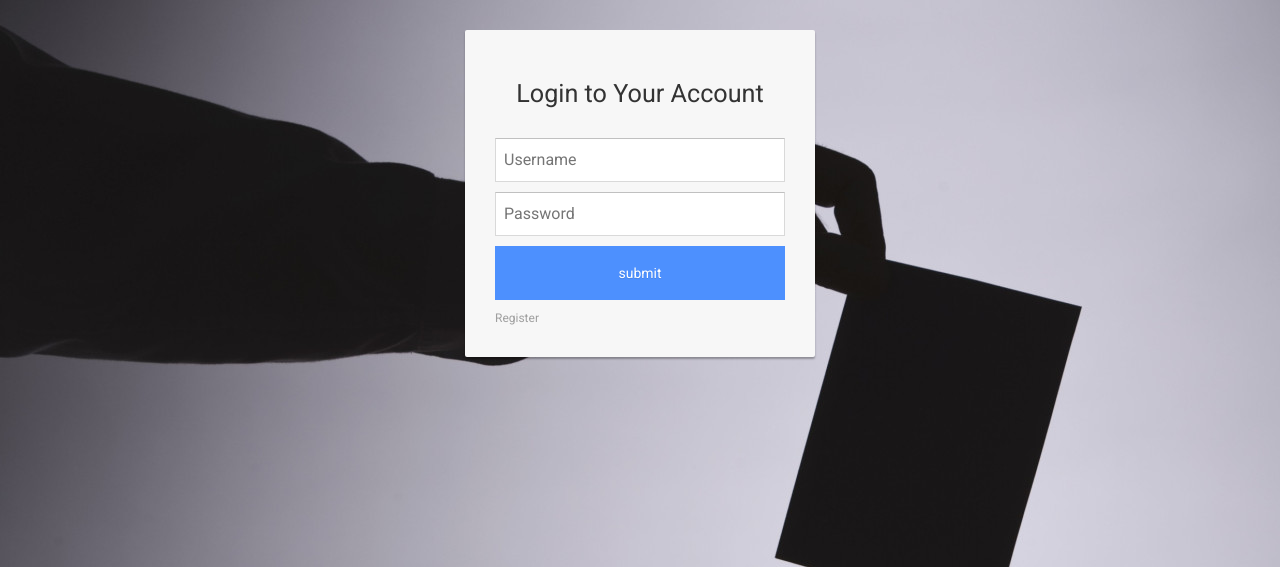
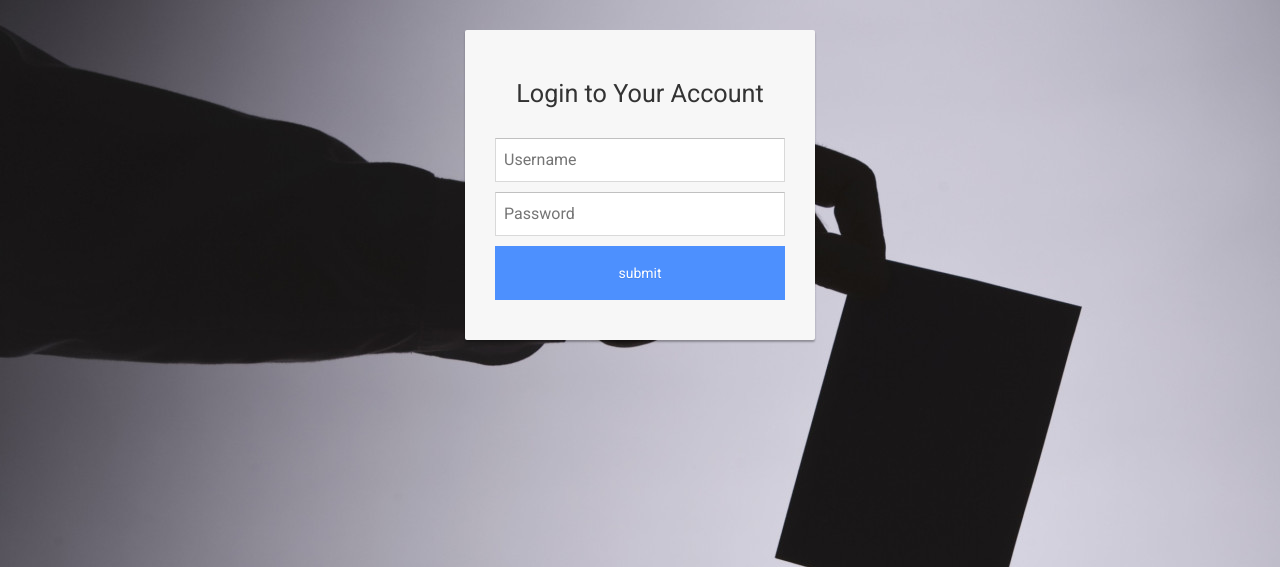
Before and after one commit to ChesTaylor/csci455, a Django app: page / in a window 1280 px wide. Shown: the top 567 px of the page. Run offline with Django 3.2, Linux system fonts and the light colour scheme; some libraries are stand-ins or nearby versions.

Commit message:
Removed register link

```diff
--- a/pollsite/elections/templates/elections/login.html
+++ b/pollsite/elections/templates/elections/login.html
@@ -28,10 +28,6 @@
 					<input type="password" name="password" placeholder="Password">
 					<input type="submit" name="login" class="login loginmodal-submit" value="submit" />
 				  </form>
-
-				  <div class="login-help">
-					<a href="/elections/register/">Register</a>
-				  </div>
 				</div>
 			</div>
 		  </div>
```
